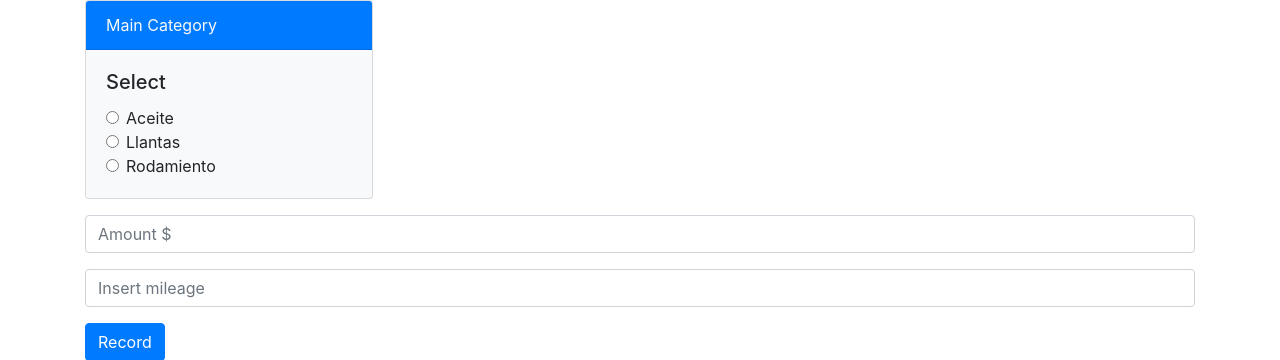
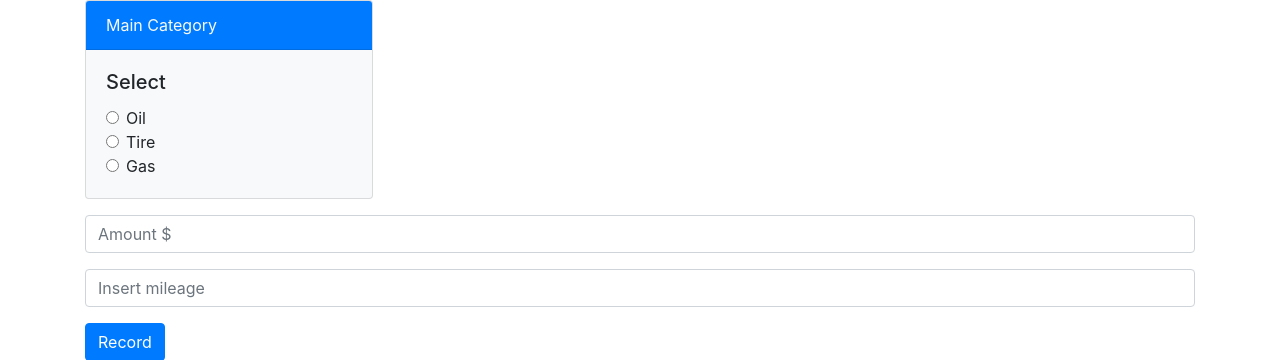
Before and after one commit to mmanumos/chronocar, a Flask app: page /create_expense in a window 1280 px wide. Shown: the part 62-422 px from the top of the page. Run offline with Flask 2, Linux system fonts and the light colour scheme; some libraries are stand-ins or nearby versions.

Commit message:
Update views

```diff
--- a/templates/create-expense.html
+++ b/templates/create-expense.html
@@ -12,19 +12,19 @@ Create Expense
         <div class="form-check">
             <input class="form-check-input" type="radio" name="exampleRadios" id="exampleRadios1" value="1">
             <label class="form-check-label" for="exampleRadios1">
-                Aceite
+                Oil
             </label>
         </div>
         <div class="form-check">
             <input class="form-check-input" type="radio" name="exampleRadios" id="exampleRadios2" value="2">
             <label class="form-check-label" for="exampleRadios2">
-                Llantas
+                Tire
             </label>
         </div>
         <div class="form-check">
             <input class="form-check-input" type="radio" name="exampleRadios" id="exampleRadios1" value="1">
             <label class="form-check-label" for="exampleRadios1">
-                Rodamiento
+                Gas
             </label>
         </div>
     </div>
```
Also changed, not shown: static/scripts/panel.js (+2 -6 lines).
